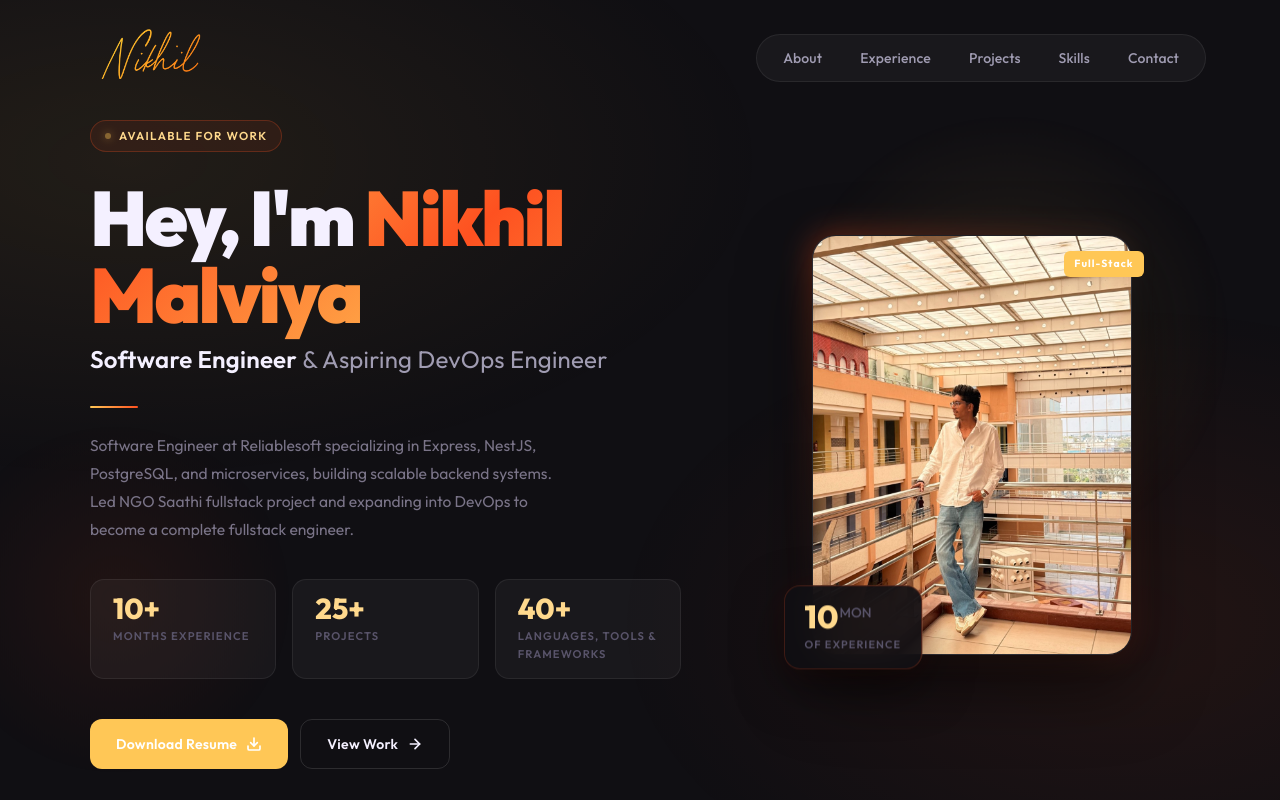
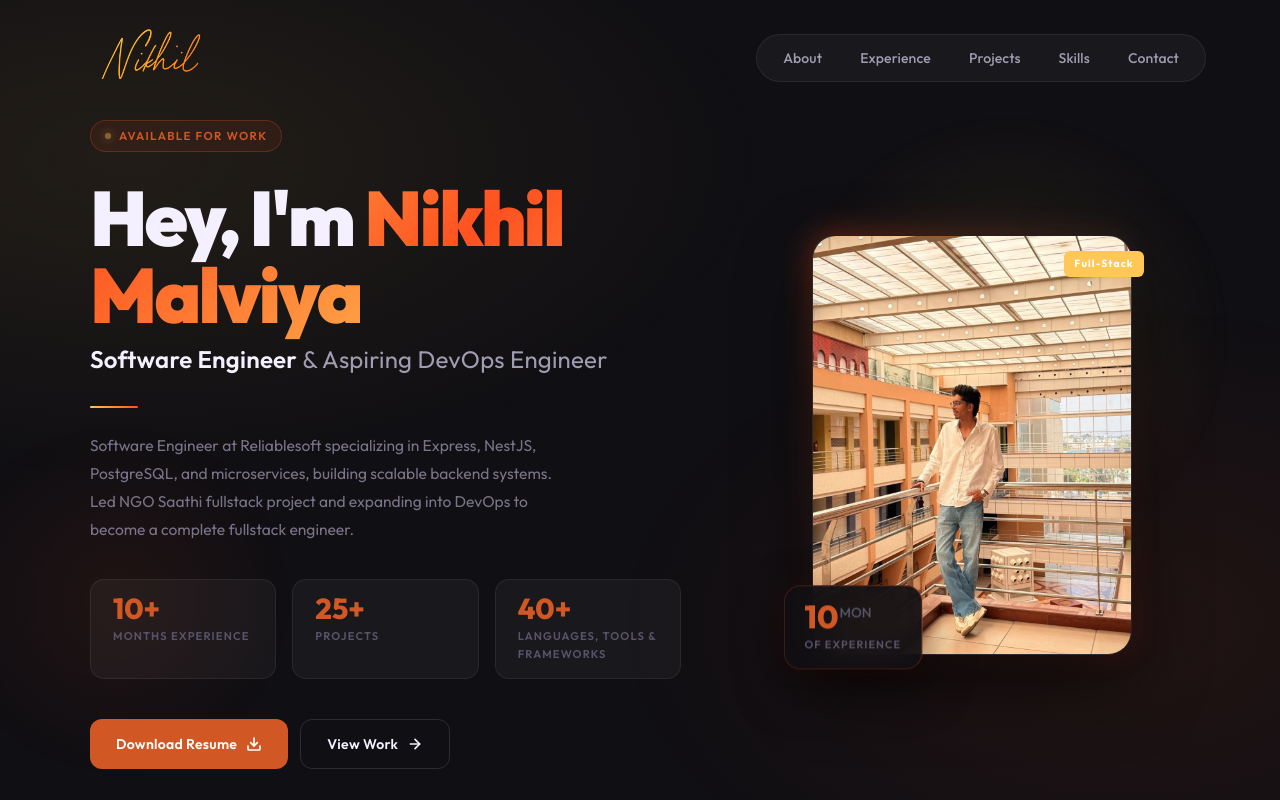
Before and after one commit to malviyanikhil123/Nikhil-Portfolio, a React (Vite) app: page / in a window 1280 px wide. Shown: the top 800 px of the page. Built offline with nearby package versions, Linux system fonts and the light colour scheme.

Commit message:
update button and text color

```diff
--- a/src/index.css
+++ b/src/index.css
@@ -16,9 +16,9 @@
   --grad-end-rgb: 254, 81, 32;
 
   /* Backward-compatible aliases used across components */
-  --coral:    var(--grad-start);
-  --coral-2:  #ffd98d;
-  --coral-dim: rgba(var(--grad-start-rgb), 0.12);
+  --coral:    #d15824;
+  --coral-2:  #d15824;
+  --coral-dim: rgba(209, 88, 36, 0.12);
   --violet:   var(--grad-end);
   --violet-2: #ff8a68;
   --violet-dim: rgba(var(--grad-end-rgb), 0.14);
--- a/src/styles/About.css
+++ b/src/styles/About.css
@@ -83,8 +83,8 @@
   width: 6px;
   height: 6px;
   border-radius: 50%;
-  background: var(--coral);
-  box-shadow: 0 0 8px var(--coral);
+  background: var(--grad-start);
+  box-shadow: 0 0 8px var(--grad-start);
   animation: blink 1.8s ease-in-out infinite;
 }
 @keyframes blink { 0%,100%{opacity:1} 50%{opacity:.3} }
@@ -281,7 +281,7 @@
   position: absolute;
   top: 16px;
   right: -12px;
-  background: var(--coral);
+  background: var(--grad-start);
   color: #fff;
   font-family: 'Outfit', sans-serif;
   font-size: 0.65rem;
```
